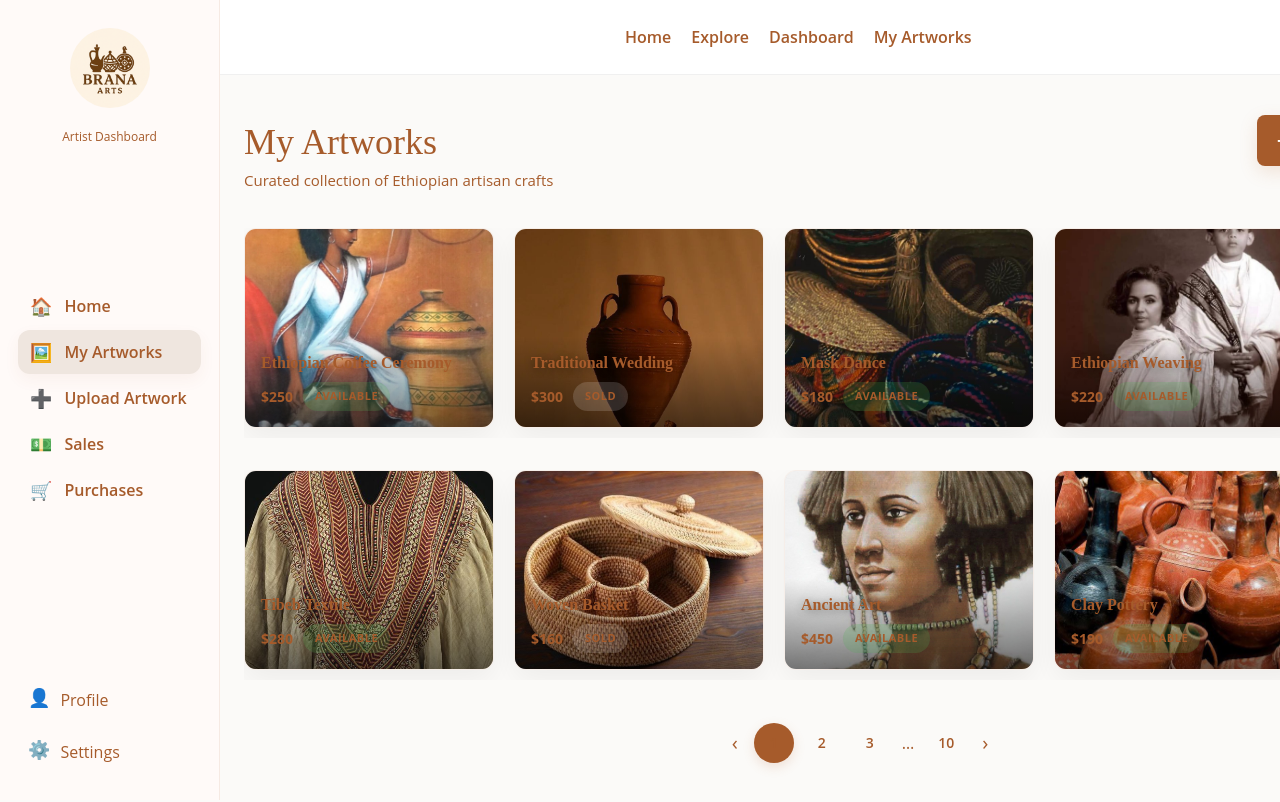
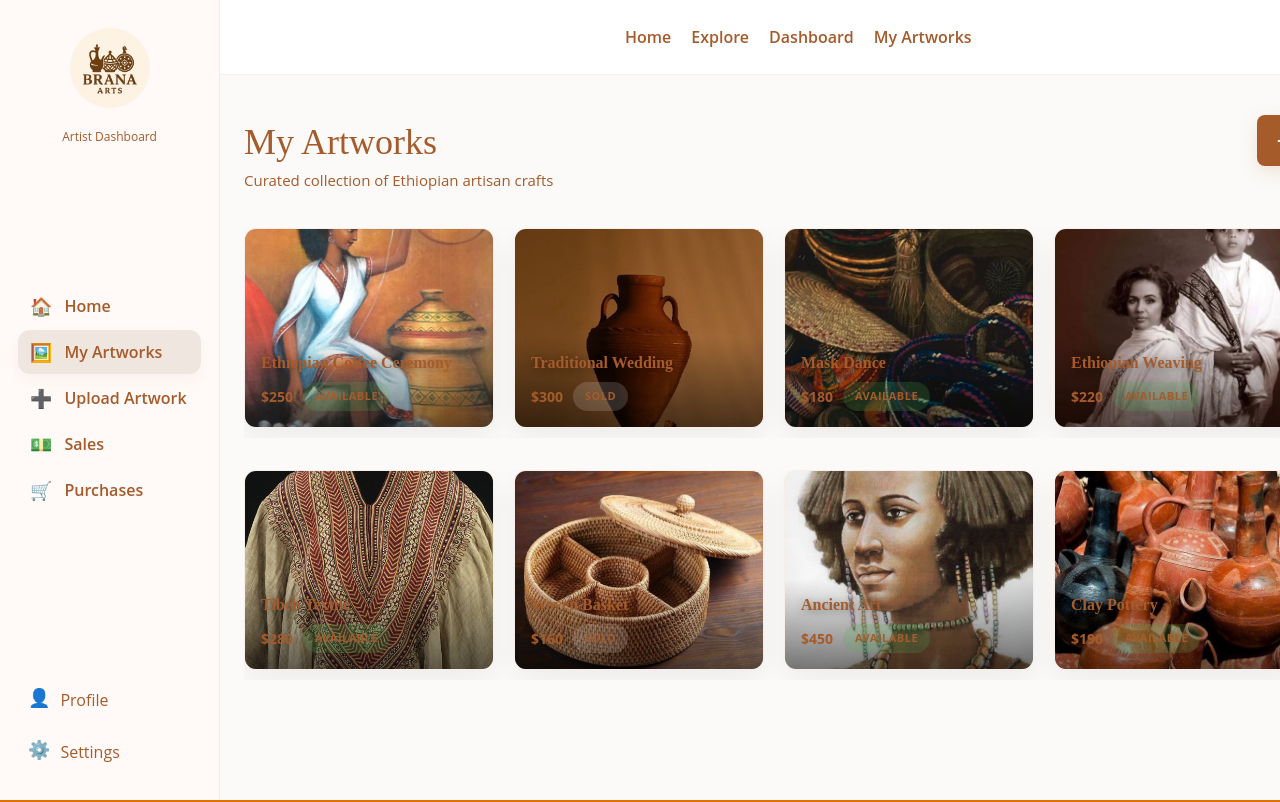
Before and after one commit to mahderhawaz/Brana-artworks, a Next.js app in the folder frontend/: page /my-artworks in a window 1280 px wide. Shown: the top 802 px of the page. Built offline with nearby package versions, Linux system fonts and the light colour scheme; no server answers.

Commit message:
remove: pagination from My Artworks page

```diff
--- a/frontend/src/app/my-artworks/page.tsx
+++ b/frontend/src/app/my-artworks/page.tsx
@@ -217,31 +217,7 @@ export default function MyArtworksPage() {
           ))
           )}
 
-          {!loading && (
-          <nav className="pagination" aria-label="Pagination">
-            <button className="pageBtn" onClick={() => goto(page - 1)} aria-label="Previous page">
-              ‹
-            </button>
 
-            <button className={`pageNum ${page === 1 ? "active" : ""}`} onClick={() => goto(1)}>
-              1
-            </button>
-            <button className="pageNum" onClick={() => goto(2)}>
-              2
-            </button>
-            <button className="pageNum" onClick={() => goto(3)}>
-              3
-            </button>
-            <span className="dots">…</span>
-            <button className="pageNum" onClick={() => goto(totalPages)}>
-              {totalPages}
-            </button>
-
-            <button className="pageBtn" onClick={() => goto(page + 1)} aria-label="Next page">
-              ›
-            </button>
-          </nav>
-          )}
         </main>
           </div>
         </div>
```
